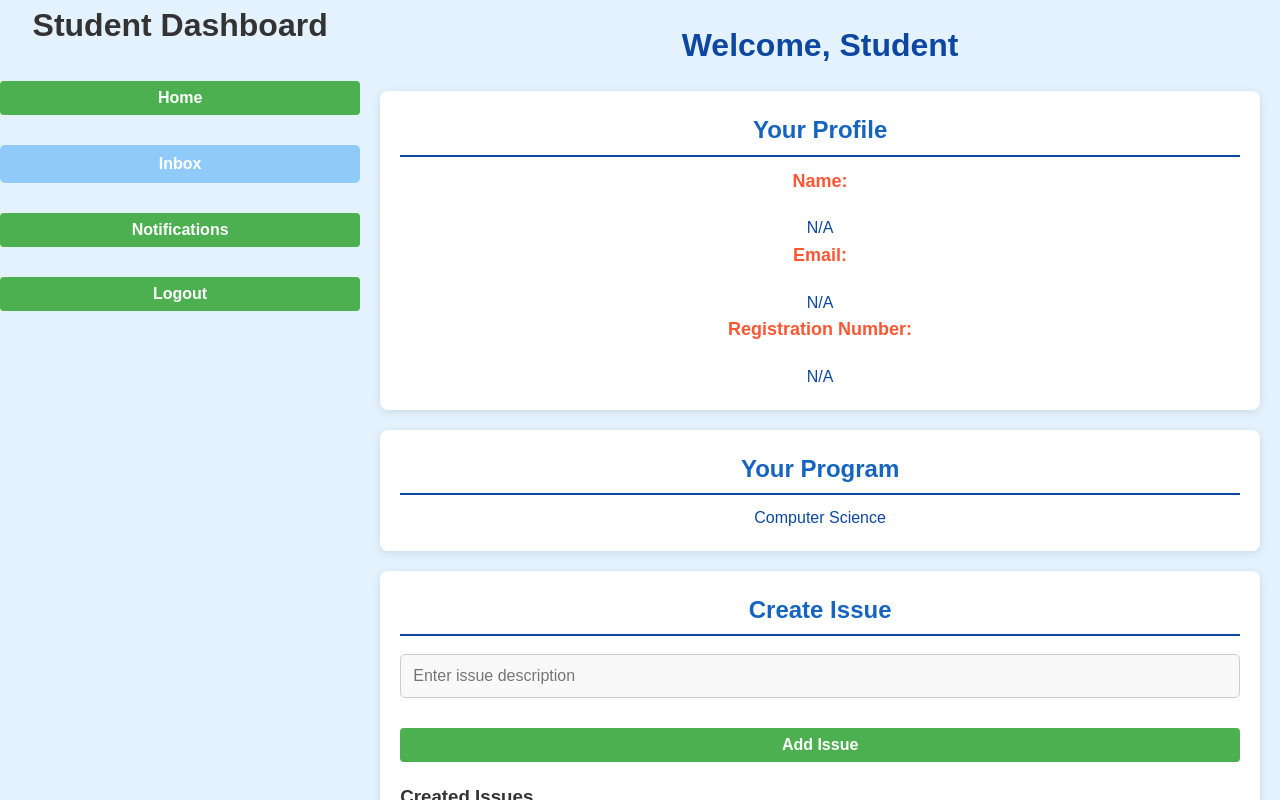
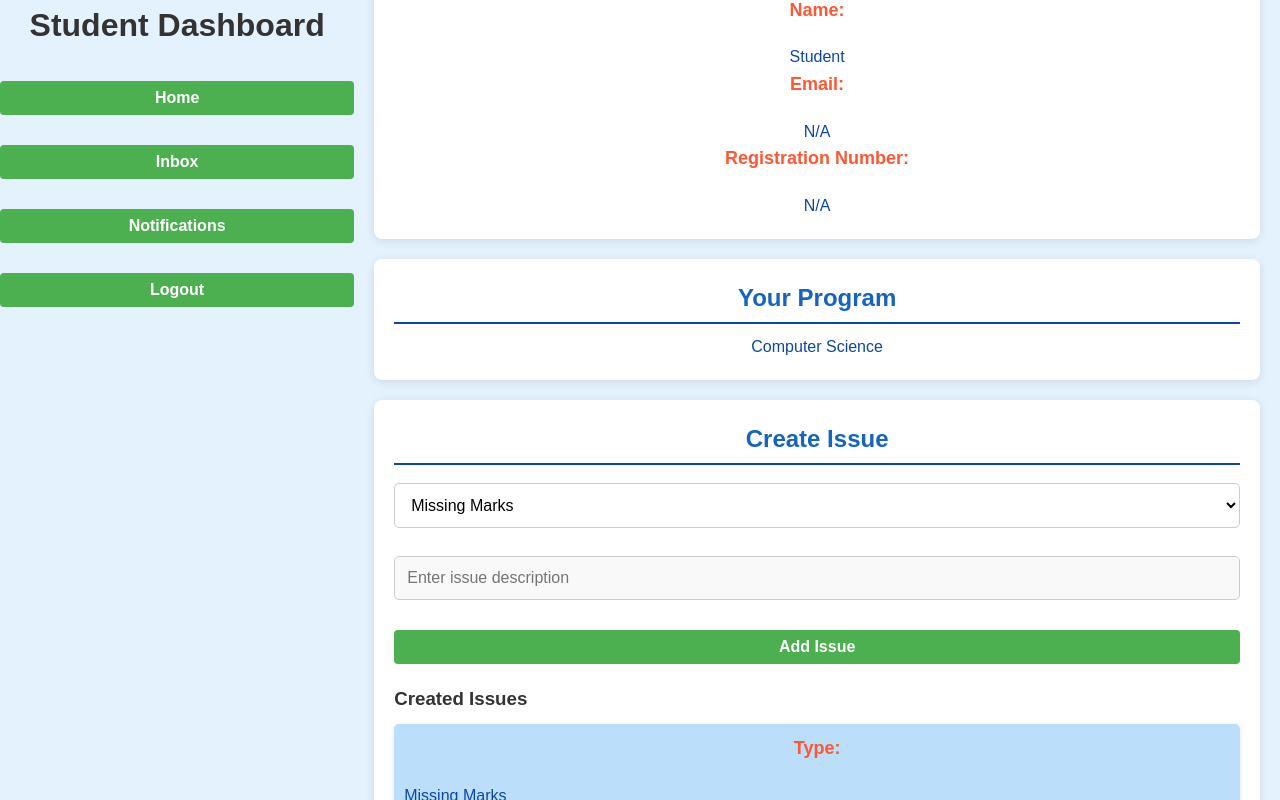
Before and after one commit to ArnoldPeterMukasa/AITS_GROUP_G, a React (Vite) app in the folder FRONTEND/: page /StudentDashboard in a window 1280 px wide. Both pictures are taken after typing "Sample" into the empty fields and a click on the button "Add Issue". Built offline with nearby package versions, Linux system fonts and the light colour scheme.

Commit message:
an issue form with the axios

```diff
--- /dev/null
+++ b/FRONTEND/src/components/CreateIssueForm.jsx
@@ -0,0 +1,44 @@
+import React, { useState } from "react";
+import { createIssue } from "./Api"; // Adjust the path to your Api.jsx file
+
+function CreateIssueForm() {
+    const [description, setDescription] = useState("");
+    const [type, setType] = useState("Missing Marks");
+    const [message, setMessage] = useState("");
+
+    const handleSubmit = async (e) => {
+        e.preventDefault();
+        try {
+            const issueData = { description, type };
+            const response = await createIssue(issueData); // Call the API function
+            setMessage("Issue created successfully!");
+            console.log("Issue created:", response);
+        } catch (error) {
+            console.error("Error creating issue:", error);
+            setMessage("Failed to create issue.");
+        }
+    };
+
+    return (
+        <div>
+            <h1>Create Issue</h1>
+            <form onSubmit={handleSubmit}>
+                <select value={type} onChange={(e) => setType(e.target.value)}>
+                    <option value="Missing Marks">Missing Marks</option>
+                    <option value="Appeal">Appeal</option>
+                    <option value="Correction for Marks">Correction for Marks</option>
+                </select>
+                <input
+                    type="text"
+                    placeholder="Enter issue description"
+                    value={description}
+                    onChange={(e) => setDescription(e.target.value)}
+                />
+                <button type="submit">Create Issue</button>
+            </form>
+            {message && <p>{message}</p>}
+        </div>
+    );
+}
+
+export default CreateIssueForm;
--- a/FRONTEND/src/components/StudentDashboard.jsx
+++ b/FRONTEND/src/components/StudentDashboard.jsx
@@ -1,18 +1,25 @@
 import React, { useState } from "react";
-import { useNavigate } from "react-router-dom";
+import { useNavigate, useLocation } from "react-router-dom";
+import CreateIssueForm from "./CreateIssueForm";
 import "./StudentDashboard.css";
 
 function StudentDashboard() {
     const navigate = useNavigate();
+    const location = useLocation();
+
+    // Retrieve the student name from the registration page (passed via state)
+    const { name } = location.state || { name: "Student" };
+
     const [user, setUser] = useState({
-        name: "",
+        name: name, // Use the name passed from the registration page
         email: "",
         registrationNumber: "",
         program: "Computer Science",
         workedUponIssues: ["Issue A has been resolved", "Issue B has been reviewed"], // Example worked upon issues
     });
 
-    const [newIssue, setNewIssue] = useState(""); // State to hold the new issue
+    const [newIssue, setNewIssue] = useState(""); // State to hold the new issue description
+    const [issueType, setIssueType] = useState("Missing Marks"); // State to hold the selected issue type
     const [createdIssues, setCreatedIssues] = useState([]); // State to hold created issues
     const [submittedIssues, setSubmittedIssues] = useState([]); // State to hold submitted issues
     const [showNotifications, setShowNotifications] = useState(false); // State to toggle notifications
@@ -26,8 +33,10 @@ function StudentDashboard() {
 
     const handleCreateIssue = () => {
         if (newIssue.trim() !== "") {
-            setCreatedIssues([...createdIssues, newIssue]); // Add the new issue to the list
+            // Add the new issue with its type to the list
+            setCreatedIssues([...createdIssues, { description: newIssue, type: issueType }]);
             setNewIssue(""); // Clear the input field
+            setIssueType("Missing Marks"); // Reset the dropdown to the default value
         }
     };
 
@@ -46,27 +55,31 @@ function StudentDashboard() {
     };
 
     return (
+
+
+
+
         <div className="dashboard-container">
             {/* Header Section */}
             <nav className="dashboard-header">
                 <h1>Student Dashboard</h1>
                 <div className="header-actions">
-                    <button className="header-button" onClick={scrollToWelcome}>
+                    <button className="button" onClick={scrollToWelcome}>
                         Home
                     </button>
                     <button
-                        className="navbar-button"
+                        className="button"
                         onClick={() => navigate("/inbox", { state: { user } })}
                     >
                         Inbox
                     </button>
                     <button
-                        className="header-button"
+                        className="button"
                         onClick={() => setShowNotifications(!showNotifications)}
                     >
                         Notifications
                     </button>
-                    <button className="header-button logout-button" onClick={handleLogout}>
+                    <button className="button logout-button" onClick={handleLogout}>
                         Logout
                     </button>
                 </div>
@@ -99,6 +112,18 @@ function StudentDashboard() {
                         <div className="section">
                             <h2>Create Issue</h2>
                             <div className="create-issue-form">
+                                {/* Dropdown for Issue Type */}
+                                <select
+                                    value={issueType}
+                                    onChange={(e) => setIssueType(e.target.value)}
+                                    className="issue-dropdown"
+                                >
+                                    <option value="Missing Marks">Missing Marks</option>
+                                    <option value="Appeal">Appeal</option>
+                                    <option value="Correction for Marks">Correction for Marks</option>
+                                </select>
+
+                                {/* Input for Issue Description */}
                                 <input
                                     type="text"
                                     placeholder="Enter issue description"
@@ -106,16 +131,23 @@ function StudentDashboard() {
                                     onChange={(e) => setNewIssue(e.target.value)}
                                     className="issue-input"
                                 />
+
+                                {/* Add Issue Button */}
                                 <button className="create-issue-button" onClick={handleCreateIssue}>
                                     Add Issue
                                 </button>
                             </div>
+
+                            {/* Display Created Issues */}
                             <div className="created-issues">
                                 <h3>Created Issues</h3>
                                 <ul>
                                     {createdIssues.length > 0 ? (
                                         createdIssues.map((issue, index) => (
-                                            <li key={index}>{issue}</li>
+                                            <li key={index}>
+                                                <strong>Type:</strong> {issue.type} <br />
+                                                <strong>Description:</strong> {issue.description}
+                                            </li>
                                         ))
                                     ) : (
                                         <p>No issues created yet.</p>
```
